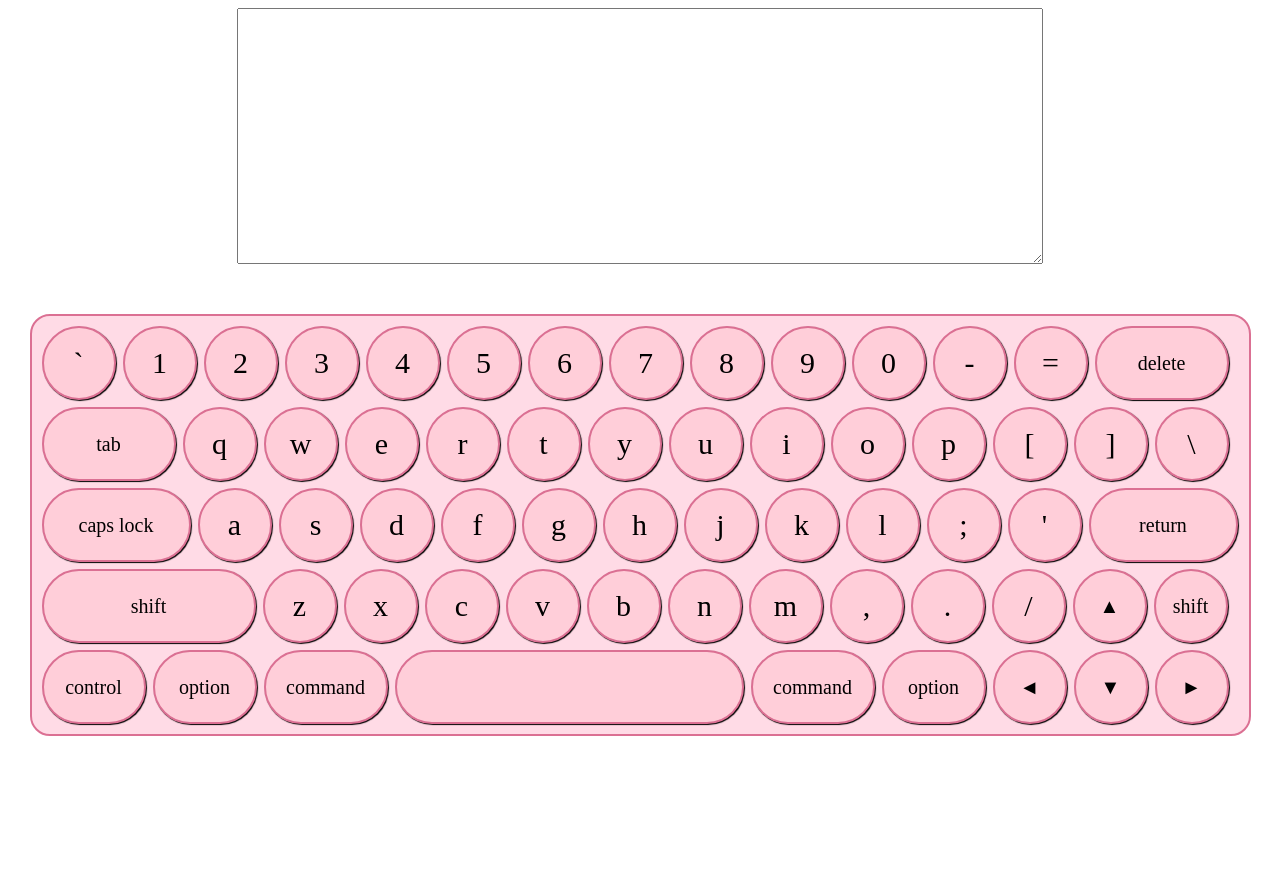
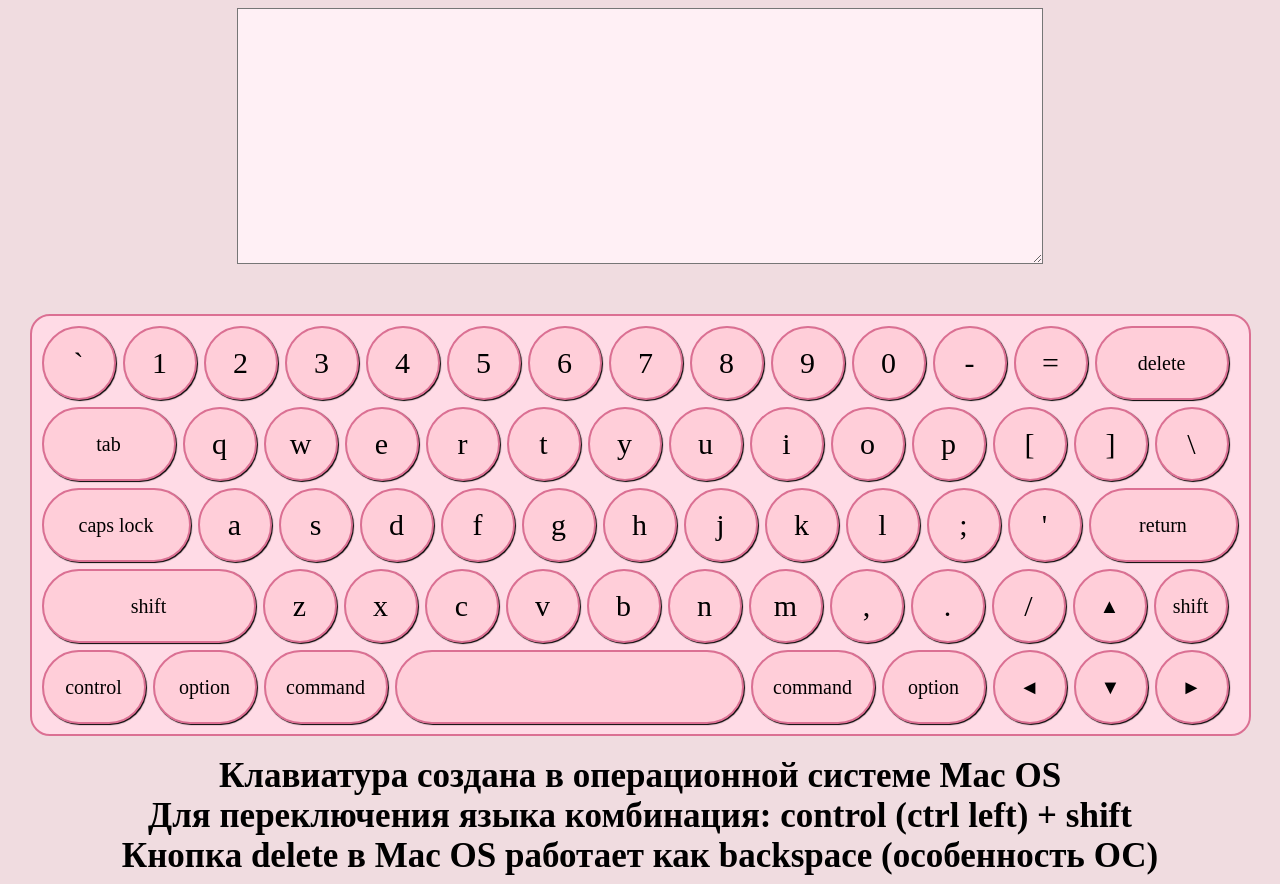
Before and after one commit to KateKaliaha/Virtual-Keyboard, a website: page src/index.html in a window 1280 px wide. Before the commit the page ends 800 px from the top, so only its background shows below. Drawn offline with Linux system fonts and the light colour scheme.

Commit message:
feat: upgrade local storage, add text about change language and about OS

```diff
--- a/src/index.js
+++ b/src/index.js
@@ -47,7 +47,7 @@ class VirtualKeyboard {
     this.keyboard = document.createElement("div");
     this.keyboard.classList.add("keyboard");
     this.wrapper.appendChild(this.keyboard);
-    this.fetch()
+    this.fetch();
     if (this.lang === "en") {
       let out = "";
       for (let i = 0; i < enLittle.length; i += 1) {
@@ -61,10 +61,16 @@ class VirtualKeyboard {
       }
       this.keyboard.innerHTML = out;
     }
+    this.text = document.createElement("div");
+    this.text.classList.add("text");
+    this.text.innerHTML = `<p>Клавиатура создана в операционной системе Mac OS</p>
+     <p>Для переключения языка комбинация: control (ctrl left) + shift</p>
+    <p>Кнопка delete в Mac OS работает как backspace (особенность ОС)</p>`;
+    this.wrapper.appendChild(this.text);
   }
 
   listenEvent() {
-    this.textarea.onblur = () => {
+    this.textarea.blur = () => {
       this.textarea.focus();
     };
 
@@ -456,10 +462,6 @@ class VirtualKeyboard {
       const data = localStorage.getItem("lang");
       this.lang = data;
     }
-    // const data = localStorage.getItem("lang");
-    // console.log(data);
-    // this.lang = data;
-    // console.log(this.lang);
   }
 }
 
--- a/src/style.css
+++ b/src/style.css
@@ -1,7 +1,6 @@
-/* .line1 {
-    width: 100px;
-    height: 100px;
-} */
+html {
+    background: #f0dce0;
+}
 
 
 .wrapper {
@@ -17,6 +16,9 @@
     width: 800px;
     height: 250px;
     margin-bottom: 50px;
+    pointer-events: none;
+    background: #fff0f5;
+    font-size: 20px;
 }
 
 
@@ -99,3 +101,18 @@
     background-color: #ffdbe6;
     box-shadow: inset 1px 1px 2px -1px
 }
+
+.text {
+    display: flex;
+    flex-direction: column;
+    justify-content: center;
+    align-items: center;
+    width: 1100px;
+    font-size: 35px;
+    font-weight: bold;
+    margin-top: 20px;
+}
+.text p {
+    margin: 0;
+
+}
```
Lines whose indentation alone changed are shown as unchanged.
